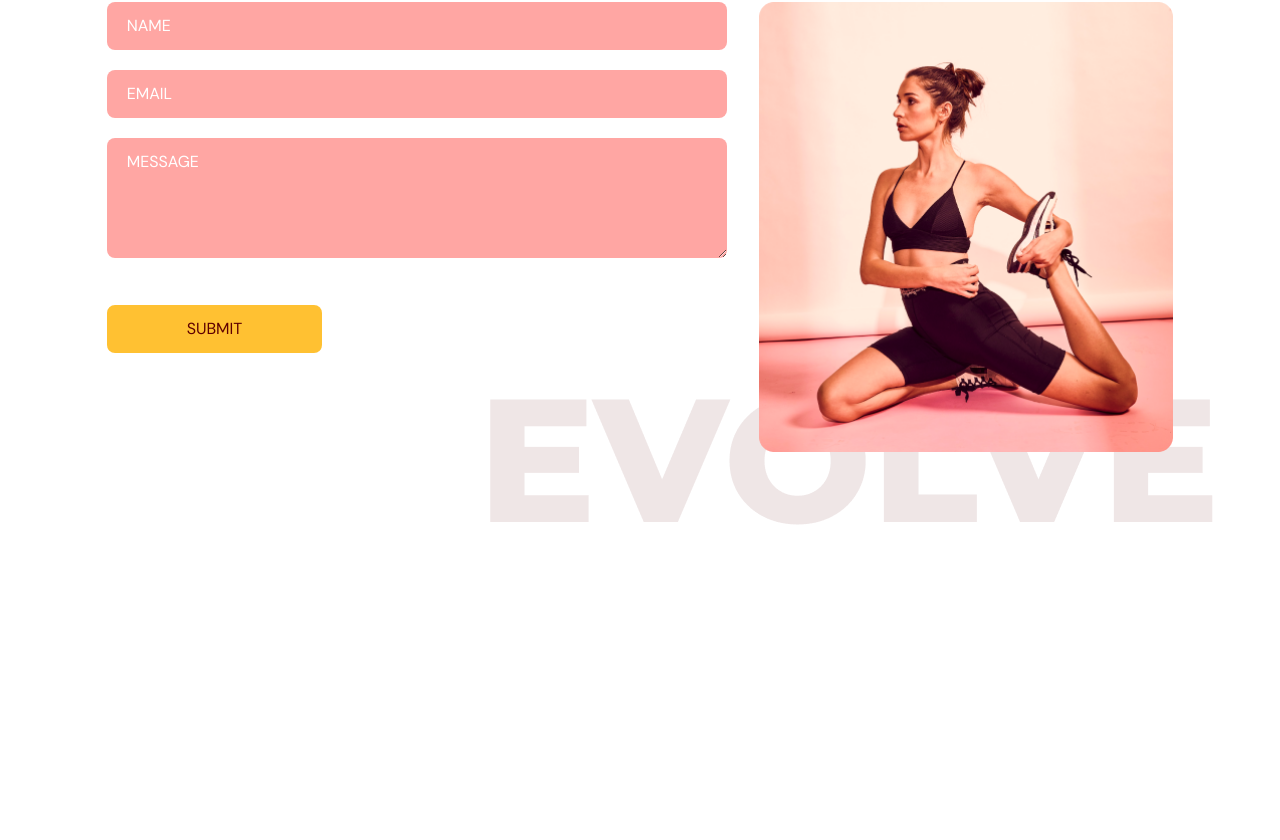
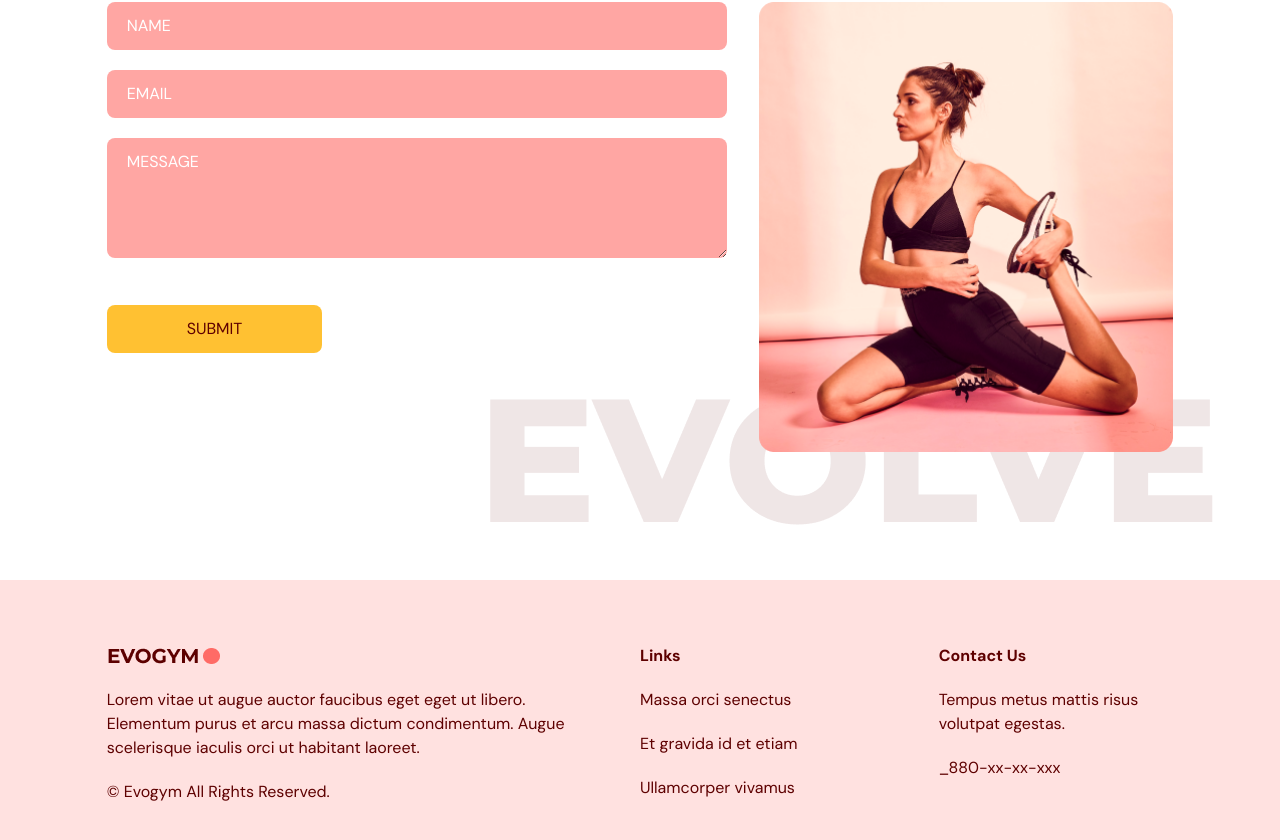
Before and after one commit to snigbar/Evo-Gym, a React (Vite) app: page / in a window 1280 px wide. Shown: the part 3085-3925 px from the top of the page. Before the commit the page ends 3665 px from the top, so only its background shows below. Built offline with nearby package versions, Linux system fonts and the light colour scheme; the HTML template or start-up script is replaced by a standard one.

Commit message:
contact us form completed

```diff
--- a/index.html
+++ b/index.html
@@ -2,9 +2,9 @@
 <html lang="en">
   <head>
     <meta charset="UTF-8" />
-    <link rel="icon" type="image/svg+xml" href="/vite.svg" />
+    <link rel="icon" type="image/svg+xml" href="./src/assets/dot-svgrepo-com.svg" />
     <meta name="viewport" content="width=device-width, initial-scale=1.0" />
-    <title>Vite + React + TS</title>
+    <title>EVO GYM</title>
   </head>
   <body>
     <div id="root"></div>
--- a/src/App.tsx
+++ b/src/App.tsx
@@ -5,6 +5,7 @@
 import Benifits from "./Sections/Benifits"
 import OurClasses from "./Sections/OurClasses"
 import ContactUs from "./Sections/ContactUs"
+import Footer from "./Sections/Footer"
 
 
 function App() {
@@ -35,6 +36,7 @@
         <Benifits setSelectedPage={setSelectedPage}></Benifits>
         <OurClasses setSelectedPage={setSelectedPage}></OurClasses>
         <ContactUs setSelectedPage={setSelectedPage}></ContactUs>
+        <Footer></Footer>
       </div>
 
   )
--- a/src/Sections/ContactUs.tsx
+++ b/src/Sections/ContactUs.tsx
@@ -11,11 +11,11 @@
 
 const ContactUs = ({setSelectedPage}: Props) => {
 
-    const inputStyles = `mb-5 w-full rounded-lg bg-primary-300 px-5 py-3 placeholder-white`;
+const inputStyles = `mb-5 w-full rounded-lg bg-primary-300 px-5 py-3 placeholder-white`;
 
-  const { register, trigger, reset, formState: { errors } } = useForm();
+const { register, trigger, reset, formState: { errors } } = useForm();
 
-  const onSubmit = async (e: React.FormEvent) => {
+const onSubmit = async (e: React.FormEvent) => {
     const isValid = await trigger();
     if (!isValid) {
       e.preventDefault();
--- /dev/null
+++ b/src/Sections/Footer.tsx
@@ -0,0 +1,32 @@
+import Logo from "@/assets/Logo.png";
+
+const Footer = () => {
+  return (
+        <footer className="bg-primary-100 py-16">
+        <div className="justify-content mx-auto w-5/6 gap-16 md:flex">
+        <div className="mt-16 basis-1/2 md:mt-0">
+        <img alt="logo" src={Logo} />
+        <p className="my-5">
+        Lorem vitae ut augue auctor faucibus eget eget ut libero. Elementum
+        purus et arcu massa dictum condimentum. Augue scelerisque iaculis
+        orci ut habitant laoreet.
+        </p>
+        <p>© Evogym All Rights Reserved.</p>
+        </div>
+        <div className="mt-16 basis-1/4 md:mt-0">
+        <h4 className="font-bold">Links</h4>
+        <p className="my-5">Massa orci senectus</p>
+        <p className="my-5">Et gravida id et etiam</p>
+        <p>Ullamcorper vivamus</p>
+        </div>
+        <div className="mt-16 basis-1/4 md:mt-0">
+        <h4 className="font-bold">Contact Us</h4>
+        <p className="my-5">Tempus metus mattis risus volutpat egestas.</p>
+        <p>_880-xx-xx-xxx</p>
+        </div>
+        </div>
+        </footer>
+  )
+}
+
+export default Footer
```
Also changed, not shown: src/assets/dot-svgrepo-com.svg (added).
